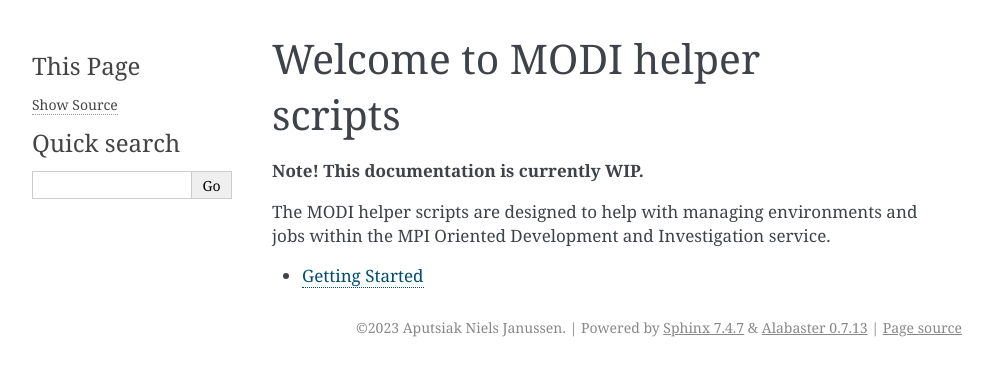
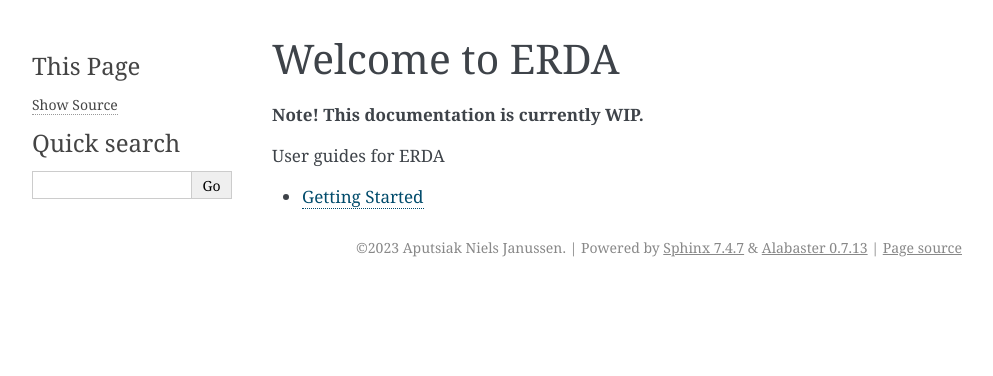
Before and after one commit to ucphhpc/migrid-user-docs, a Sphinx documentation site: the page built from docs/index.rst, in a window 1280 px wide. Shown: the top 376 px of the page, without its empty margins (148-1141 px from the left). Built offline with Sphinx 7.4.7, drawn with Linux system fonts in a browser that asks for light colours; pages that are not in the unit, such as notebooks, are missing from menus.

Commit message:
Update index.rst

```diff
--- a/docs/index.rst
+++ b/docs/index.rst
@@ -3,12 +3,12 @@
    You can adapt this file completely to your liking, but it should at least
    contain the root `toctree` directive.
 
-Welcome to MODI helper scripts
+Welcome to ERDA
 ==============================
 
 **Note! This documentation is currently WIP.**
 
-The MODI helper scripts are designed to help with managing environments and jobs within the MPI Oriented Development and Investigation service.
+User guides for ERDA
 
 .. toctree::
    :maxdepth: 2
```
